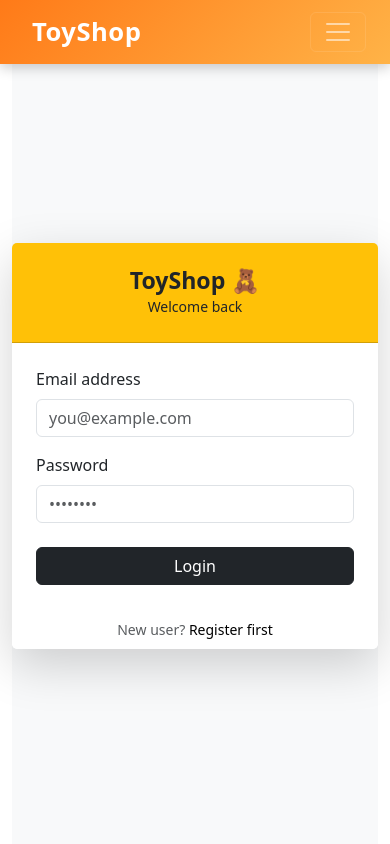
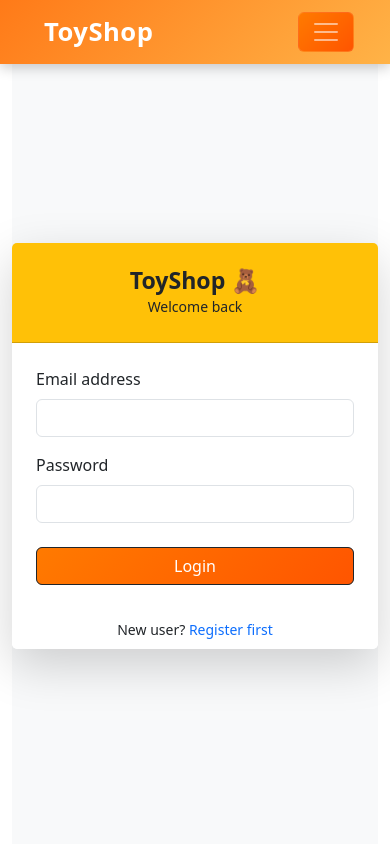
Before and after one commit to tarpit23cs-prog/my-project, a React (Vite) app in the folder toyshop-frontend/: page /login in a window 390 px wide. Shown: the top 844 px of the page. Built offline with nearby package versions, Linux system fonts and the light colour scheme.

Commit message:
responsive menu

```diff
--- a/toyshop-frontend/src/App.jsx
+++ b/toyshop-frontend/src/App.jsx
@@ -1,3 +1,4 @@
+import { useState, useEffect } from "react";
 import { Routes, Route } from "react-router-dom";
 import Navbar from "./components/Navbar";
 import Footer from "./components/Footer";
@@ -17,20 +18,28 @@ import AdminProducts from "./admin/pages/AdminProducts";
 import AdminOrders from "./admin/pages/AdminOrders";
 
 function App() {
+  const [user, setUser] = useState(null);
+
+  // On page load, get user from localStorage
+  useEffect(() => {
+    const storedUser = JSON.parse(localStorage.getItem("user"));
+    if (storedUser) {
+      setUser(storedUser);
+    }
+  }, []);
+
   return (
     <div className="d-flex flex-column min-vh-100">
 
-      {/* NAVBAR */}
-      <Navbar />
+      <Navbar user={user} setUser={setUser} />
 
-      {/* MAIN CONTENT */}
       <main className="flex-grow-1 container py-4">
         <Routes>
           <Route path="/" element={<Home />} />
           <Route path="/about" element={<About />} />
           <Route path="/contact" element={<Contact />} />
 
-          <Route path="/login" element={<Login />} />
+          <Route path="/login" element={<Login setUser={setUser} />} />
           <Route path="/signup" element={<Signup />} />
 
           <Route path="/products" element={<Products />} />
@@ -44,9 +53,7 @@ function App() {
         </Routes>
       </main>
 
-      {/* FOOTER */}
       <Footer />
-
     </div>
   );
 }
--- a/toyshop-frontend/src/components/Navbar.jsx
+++ b/toyshop-frontend/src/components/Navbar.jsx
@@ -1,11 +1,11 @@
 import { Link, useNavigate } from "react-router-dom";
 
-function Navbar() {
-  const user = JSON.parse(localStorage.getItem("user"));
+function Navbar({ user, setUser }) {
   const navigate = useNavigate();
 
   const handleLogout = () => {
     localStorage.removeItem("user");
+    setUser(null);
     navigate("/login");
   };
 
@@ -46,6 +46,7 @@ function Navbar() {
       `}</style>
 
       <nav className="navbar navbar-expand-lg navbar-dark custom-navbar px-4 fixed-top">
+        <div className="container-fluid">
           <Link className="navbar-brand d-flex align-items-center gap-2" to="/">
             <i className="fa-solid fa-child-reaching"></i>
             ToyShop
@@ -68,11 +69,14 @@ function Navbar() {
                   <i className="fa-solid fa-house icon"></i> Home
                 </Link>
               </li>
+
               <li className="nav-item">
                 <Link className="nav-link" to="/about">
-                <i className="fa-solid fa-house icon"></i> About
+                  <i className="fa-solid fa-circle-info icon"></i> About
                 </Link>
               </li>
+
+              {/* If NOT Logged In */}
               {!user && (
                 <>
                   <li className="nav-item">
@@ -88,6 +92,7 @@ function Navbar() {
                 </>
               )}
 
+              {/* CUSTOMER NAVBAR */}
               {user && user.role === "customer" && (
                 <>
                   <li className="nav-item">
@@ -111,13 +116,17 @@ function Navbar() {
                     </Link>
                   </li>
                   <li className="nav-item">
-                  <button className="btn btn-outline-light btn-sm" onClick={handleLogout}>
+                    <button
+                      className="btn btn-outline-light btn-sm"
+                      onClick={handleLogout}
+                    >
                       <i className="fa-solid fa-right-from-bracket"></i> Logout
                     </button>
                   </li>
                 </>
               )}
 
+              {/* ADMIN NAVBAR */}
               {user && user.role === "admin" && (
                 <>
                   <li className="nav-item">
@@ -131,17 +140,15 @@ function Navbar() {
                     </Link>
                   </li>
                   <li className="nav-item">
-                  <Link className="nav-link" to="/admin/stock">
-                    <i className="fa-solid fa-warehouse icon"></i> Stock
-                  </Link>
-                </li>
-                <li className="nav-item">
                     <Link className="nav-link" to="/profile">
                       <i className="fa-solid fa-user-shield icon"></i> Profile
                     </Link>
                   </li>
                   <li className="nav-item">
-                  <button className="btn btn-danger btn-sm" onClick={handleLogout}>
+                    <button
+                      className="btn btn-danger btn-sm"
+                      onClick={handleLogout}
+                    >
                       <i className="fa-solid fa-power-off"></i> Logout
                     </button>
                   </li>
@@ -150,6 +157,7 @@ function Navbar() {
 
             </ul>
           </div>
+        </div>
       </nav>
     </>
   );
--- a/toyshop-frontend/src/index.css
+++ b/toyshop-frontend/src/index.css
@@ -1,17 +1,17 @@
+/* ============================= */
+/* ROOT + GLOBAL */
+/* ============================= */
+
 :root {
-  font-family: system-ui, Avenir, Helvetica, Arial, sans-serif;
-  line-height: 1.5;
+  font-family: 'Poppins', system-ui, Avenir, Helvetica, Arial, sans-serif;
+  line-height: 1.6;
   font-weight: 400;
-
-  color-scheme: light dark;
-  color: rgba(255, 255, 255, 0.87);
-  background-color: #242424;
-
-  font-synthesis: none;
-  text-rendering: optimizeLegibility;
+  color: #1f2937;
+  background-color: #f5f7fb;
   -webkit-font-smoothing: antialiased;
   -moz-osx-font-smoothing: grayscale;
 }
+
 html, body, #root {
   width: 100%;
   margin: 0;
@@ -19,164 +19,207 @@ html, body, #root {
   overflow-x: hidden;
 }
 
+body {
+  min-width: 320px;
+  min-height: 100vh;
+  background-color: #f5f7fb;
+}
+
+/* ============================= */
+/* LINKS */
+/* ============================= */
+
 a {
   font-weight: 500;
-  color: #646cff;
-  text-decoration: inherit;
-}
-a:hover {
-  color: #535bf2;
+  color: #ff7a00;
+  text-decoration: none;
+  transition: 0.3s ease;
 }
 
-body {
-  margin: 0;
-  display: flex;
-  place-items: center;
-  min-width: 320px;
-  min-height: 100vh;
+a:hover {
+  color: #ff5500;
 }
 
+/* ============================= */
+/* HEADINGS */
+/* ============================= */
+
 h1 {
-  font-size: 3.2em;
-  line-height: 1.1;
+  font-size: 2.6rem;
+  line-height: 1.2;
+  font-weight: 700;
+  letter-spacing: -0.5px;
 }
 
+/* ============================= */
+/* BUTTONS */
+/* ============================= */
+
 button {
-  border-radius: 8px;
-  border: 1px solid transparent;
-  padding: 0.6em 1.2em;
-  font-size: 1em;
-  font-weight: 500;
+  border-radius: 50px;
+  border: none;
+  padding: 0.7em 1.6em;
+  font-size: 0.95rem;
+  font-weight: 600;
   font-family: inherit;
-  background-color: #1a1a1a;
+  background: linear-gradient(135deg, #ff7a00, #ff5500);
+  color: #ffffff;
   cursor: pointer;
-  transition: border-color 0.25s;
-}
-button:hover {
-  border-color: #646cff;
-}
-button:focus,
-button:focus-visible {
-  outline: 4px auto -webkit-focus-ring-color;
+  transition: all 0.3s ease;
 }
 
-@media (prefers-color-scheme: light) {
-  :root {
-    color: #213547;
-    background-color: #ffffff;
-  }
-  a:hover {
-    color: #747bff;
-  }
-  button {
-    background-color: #f9f9f9;
-  }
-}
-/* ===== Global Reset ===== */
-* {
-  margin: 0;
-  padding: 0;
-  box-sizing: border-box;
+button:hover {
+  transform: translateY(-3px);
+  box-shadow: 0 10px 25px rgba(255,85,0,0.3);
 }
 
-body {
-  font-family: "Inter", "Segoe UI", sans-serif;
-  background-color: #f8f9fb;
-  color: #212529;
+button:focus {
+  outline: none;
 }
 
-/* ===== Links ===== */
-a {
-  text-decoration: none !important;
-  color: inherit;
-}
+/* ============================= */
+/* NAVBAR */
+/* ============================= */
 
-/* ===== Navbar ===== */
 .navbar-custom {
-  background: linear-gradient(135deg, #111827, #1f2933);
-  padding: 0.8rem 1.2rem;
+  background: #ffffff;
+  padding: 1rem 3rem;
+  box-shadow: 0 5px 20px rgba(0,0,0,0.05);
 }
 
 .navbar-custom .nav-link {
-  color: #e5e7eb !important;
+  color: #374151 !important;
   font-weight: 500;
-  margin-right: 1rem;
+  margin-right: 1.2rem;
   transition: 0.3s ease;
 }
 
 .navbar-custom .nav-link:hover {
-  color: #38bdf8 !important;
+  color: #ff7a00 !important;
 }
 
-/* ===== Buttons ===== */
-.btn-mst {
-  background: linear-gradient(135deg, #2563eb, #1d4ed8);
-  color: #fff;
-  border: none;
-  padding: 0.55rem 1.2rem;
-  border-radius: 8px;
-  font-weight: 500;
-  transition: 0.3s ease;
+/* ============================= */
+/* PRODUCT GRID FIX */
+/* ============================= */
+
+.row.g-4 > [class*='col'] {
+  display: flex;
 }
 
-.btn-mst:hover {
-  background: linear-gradient(135deg, #1e40af, #1e3a8a);
-  transform: translateY(-1px);
-}
+/* ============================= */
+/* PRODUCT CARDS */
+/* ============================= */
 
-/* Outline */
-.btn-mst-outline {
-  border: 2px solid #2563eb;
-  color: #2563eb;
-  background: transparent;
-  border-radius: 8px;
-  padding: 0.5rem 1.1rem;
-  transition: 0.3s ease;
-}
-
-.btn-mst-outline:hover {
-  background: #2563eb;
-  color: #fff;
-}
-
-/* ===== Cards ===== */
 .card-mst {
-  border: none;
-  border-radius: 14px;
-  box-shadow: 0 10px 25px rgba(0,0,0,0.06);
-  transition: 0.3s ease;
-  background: #fff;
+  width: 100%;
+  height: 430px;               /* fixed consistent height */
+  background: #ffffff;
+  border-radius: 18px;
+  box-shadow: 0 10px 30px rgba(0,0,0,0.05);
+  overflow: hidden;
+  display: flex;
+  flex-direction: column;
+  transition: 0.4s ease;
 }
 
 .card-mst:hover {
   transform: translateY(-6px);
-  box-shadow: 0 15px 30px rgba(0,0,0,0.1);
+  box-shadow: 0 20px 40px rgba(0,0,0,0.08);
 }
 
-/* ===== Forms ===== */
+/* Image area always fixed */
+.card-mst img,
+.card-img-top {
+  width: 100%;
+  height: 220px;
+  object-fit: cover;
+  background-color: #f3f4f6;   /* fallback bg */
+}
+
+/* Card body layout */
+.card-mst .card-body {
+  flex: 1;
+  display: flex;
+  flex-direction: column;
+  padding: 1rem;
+}
+
+/* Title fixed space */
+.card-title {
+  font-size: 1rem;
+  font-weight: 600;
+  min-height: 48px;
+  display: -webkit-box;
+  -webkit-line-clamp: 2;
+  -webkit-box-orient: vertical;
+  overflow: hidden;
+}
+
+/* Description controlled */
+.card-text {
+  font-size: 0.9rem;
+  color: #6b7280;
+  min-height: 40px;
+  overflow: hidden;
+}
+
+/* Push last element (button wrapper) down */
+.card-mst .card-body > *:last-child {
+  margin-top: auto;
+}
+
+/* ============================= */
+/* FORMS */
+/* ============================= */
+
 .form-control {
-  border-radius: 10px;
-  padding: 0.6rem 0.8rem;
+  border-radius: 12px;
+  padding: 0.7rem 0.9rem;
   border: 1px solid #d1d5db;
+  transition: 0.3s ease;
 }
 
 .form-control:focus {
-  border-color: #2563eb;
-  box-shadow: 0 0 0 0.15rem rgba(37,99,235,0.25);
+  border-color: #ff7a00;
+  box-shadow: 0 0 0 0.15rem rgba(255,122,0,0.25);
+  outline: none;
 }
 
-/* ===== Headings ===== */
+/* ============================= */
+/* PAGE TITLE */
+/* ============================= */
+
 .page-title {
-  font-size: 1.8rem;
+  font-size: 2rem;
   font-weight: 700;
-  margin-bottom: 1.2rem;
+  margin-bottom: 1.5rem;
+  color: #111827;
 }
 
-/* ===== Utility ===== */
-.shadow-soft {
-  box-shadow: 0 8px 20px rgba(0,0,0,0.08);
+/* ============================= */
+/* RESPONSIVE */
+/* ============================= */
+
+@media (max-width: 992px) {
+  h1 {
+    font-size: 2.2rem;
+  }
+
+  .navbar-custom {
+    padding: 1rem 1.5rem;
+  }
 }
 
-.rounded-xl {
-  border-radius: 16px;
+@media (max-width: 768px) {
+  h1 {
+    font-size: 1.8rem;
+  }
+
+  .page-title {
+    font-size: 1.6rem;
+  }
+
+  .card-mst {
+    height: 410px;
+  }
 }
--- a/toyshop-frontend/src/main.jsx
+++ b/toyshop-frontend/src/main.jsx
@@ -4,6 +4,7 @@ import { BrowserRouter } from "react-router-dom";
 import App from "./App";
 import "./index.css";
 import "bootstrap/dist/css/bootstrap.min.css";
+import "bootstrap/dist/js/bootstrap.bundle.min.js";
 
 
 ReactDOM.createRoot(document.getElementById("root")).render(
--- a/toyshop-frontend/src/pages/Login.jsx
+++ b/toyshop-frontend/src/pages/Login.jsx
@@ -1,8 +1,8 @@
 import { useState } from "react";
 import { loginUser } from "../services/authService";
-import { useNavigate } from "react-router-dom";
-import { Link } from "react-router-dom";
-function Login() {
+import { useNavigate, Link } from "react-router-dom";
+
+function Login({ setUser }) {
   const [email, setEmail] = useState("");
   const [password, setPassword] = useState("");
   const [loading, setLoading] = useState(false);
@@ -15,17 +15,24 @@ function Login() {
     const res = await loginUser(email, password);
 
     if (res.success) {
-      localStorage.setItem(
-        "user",
-        JSON.stringify({
+      const userData = {
         _id: res.data.user.id,
         name: res.data.user.name,
         email: res.data.user.email,
         role: res.data.user.role,
         address: res.data.user.address || ""
-        })
-      );
+      };
+
+      localStorage.setItem("user", JSON.stringify(userData));
+
+      setUser(userData); // 🔥 Important for instant navbar update
+
+      if (userData.role === "admin") {
+        navigate("/admin/products");
+      } else {
         navigate("/products");
+      }
+
     } else {
       alert(res.message || "Login failed");
     }
@@ -39,7 +46,7 @@ function Login() {
 
         <div className="card-header bg-warning text-dark text-center py-4">
           <h3 className="fw-bold mb-0">ToyShop 🧸</h3>
-          <small className="text-dark">Welcome back</small>
+          <small>Welcome back</small>
         </div>
 
         <div className="card-body p-4">
@@ -50,9 +57,8 @@ function Login() {
               <input
                 type="email"
                 className="form-control"
-                placeholder="you@example.com"
                 value={email}
-                onChange={e => setEmail(e.target.value)}
+                onChange={(e) => setEmail(e.target.value)}
                 required
               />
             </div>
@@ -62,9 +68,8 @@ function Login() {
               <input
                 type="password"
                 className="form-control"
-                placeholder="••••••••"
                 value={password}
-                onChange={e => setPassword(e.target.value)}
+                onChange={(e) => setPassword(e.target.value)}
                 required
               />
             </div>
@@ -76,17 +81,16 @@ function Login() {
             >
               {loading ? "Logging in..." : "Login"}
             </button>
+
           </form>
         </div>
 
         <div className="card-footer text-center bg-white border-0">
-          <small className="text-muted">
+          <small>
             New user?{" "}
-            <span className="fw-semibold">
-              <Link to="/signup" style={{ color: "#000", textDecoration: "none" }}>
+            <Link to="/signup" style={{ textDecoration: "none" }}>
               Register first
             </Link>
-            </span>
           </small>
         </div>
 
```
Also changed, not shown: 1 other file (tests, documents, lock files or other folders). Lines whose indentation alone changed are shown as unchanged.
